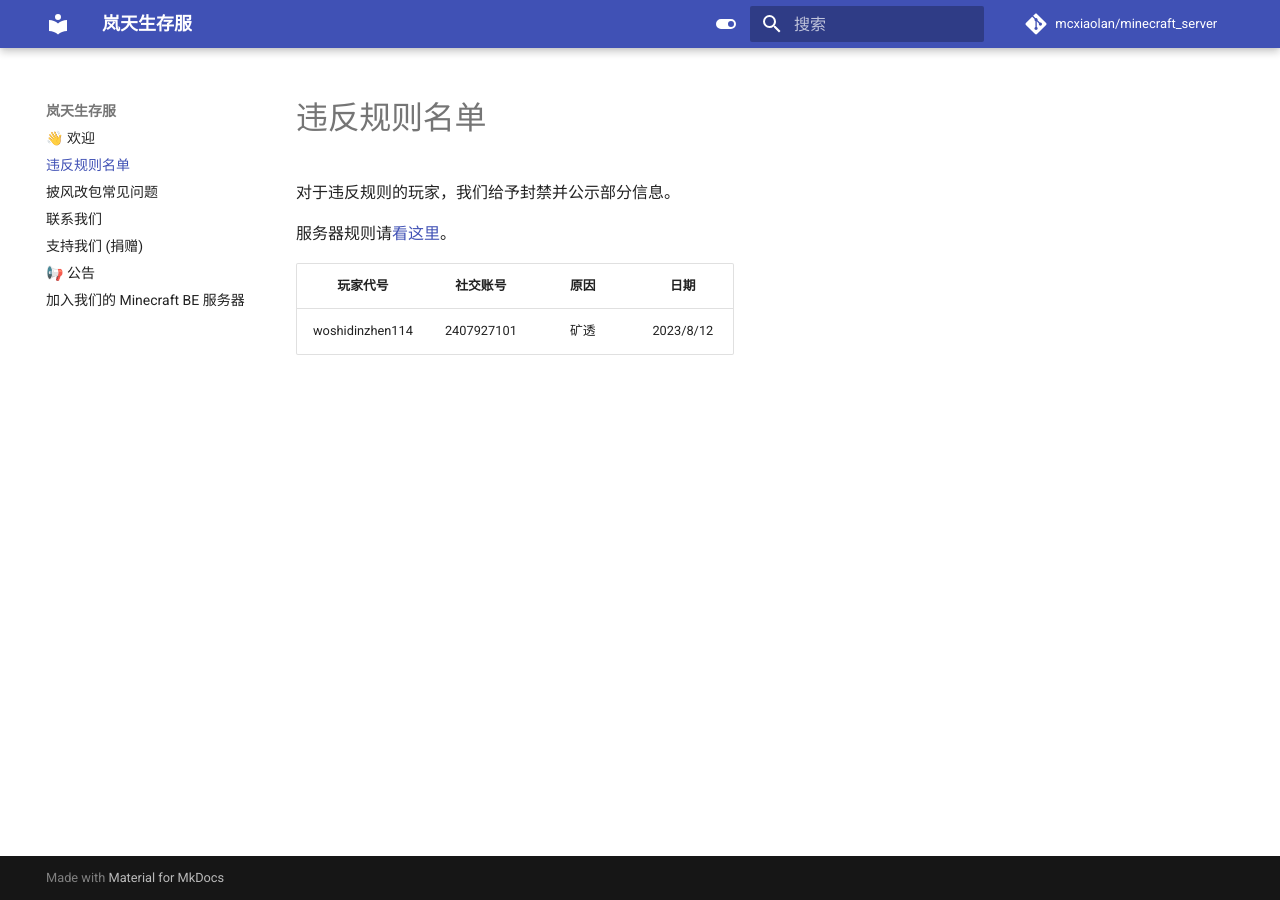
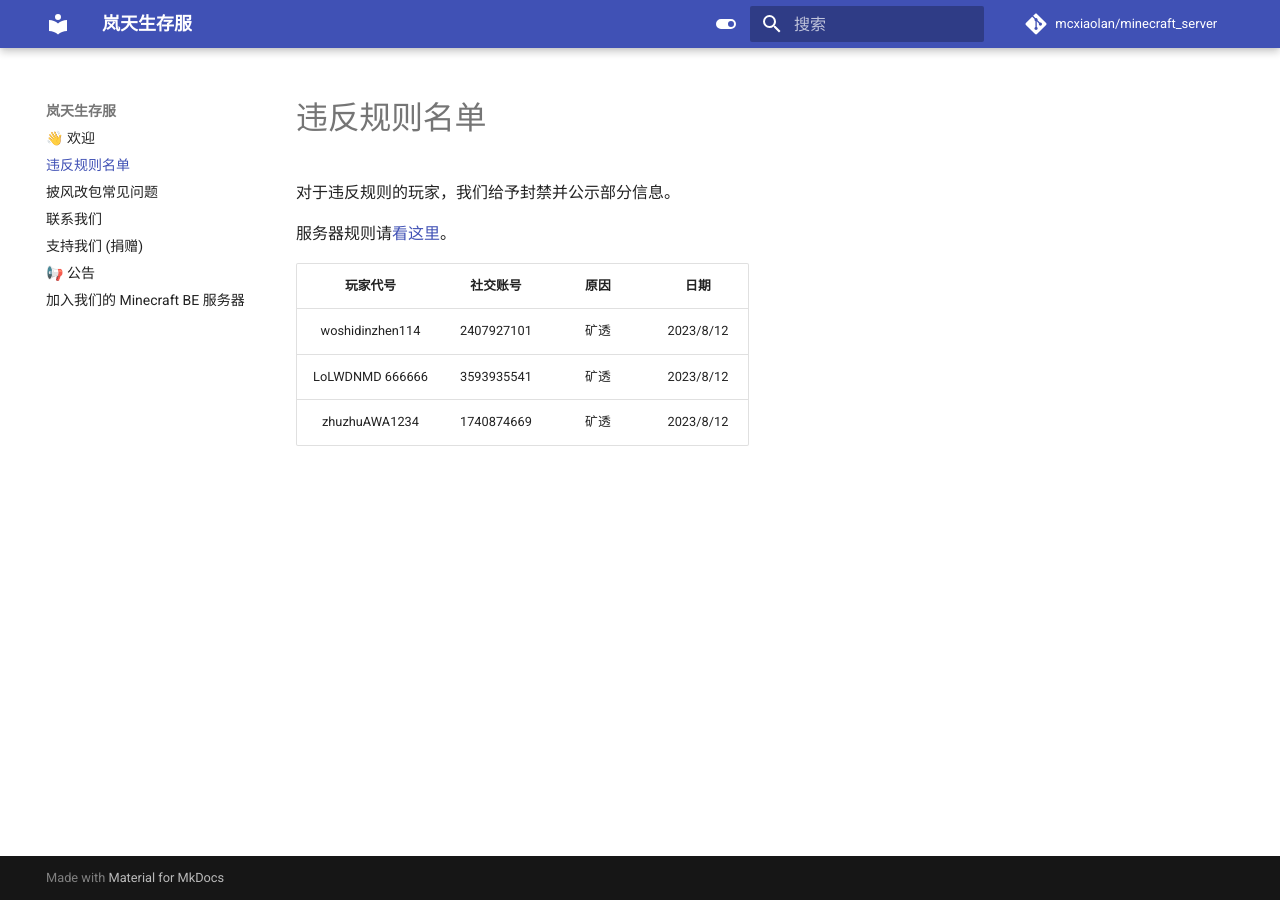
Before and after one commit to mcxiaolan/minecraft_server, an MkDocs documentation site: the page built from docs/blacklist.md, in a window 1280 px wide. Built offline with MkDocs 1.6.1 and Material for MkDocs 9.7.7, drawn with Linux system fonts in a browser that asks for light colours; comment, search, counter and statistics services are not loaded.

Commit message:
Update blacklist.md

```diff
--- a/docs/blacklist.md
+++ b/docs/blacklist.md
@@ -6,3 +6,5 @@
 | 玩家代号 | 社交账号 | 原因 | 日期 |
 |:--:|:--:|:--:|:--:|
 | woshidinzhen114 | 2407927101 | 矿透 | 2023/8/12 |
+| LoLWDNMD 666666 | 3593935541 | 矿透 | 2023/8/12 |
+| zhuzhuAWA1234 | 1740874669 | 矿透 | 2023/8/12 |
```
